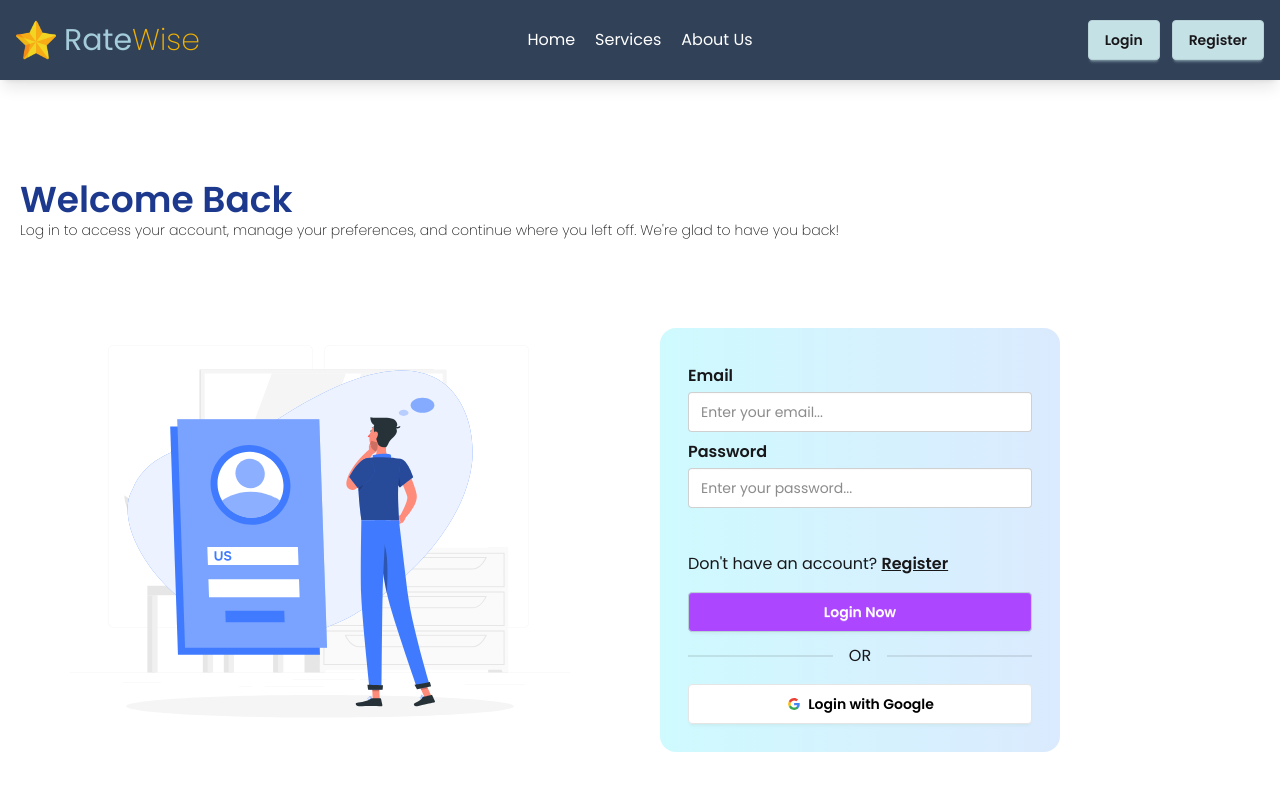
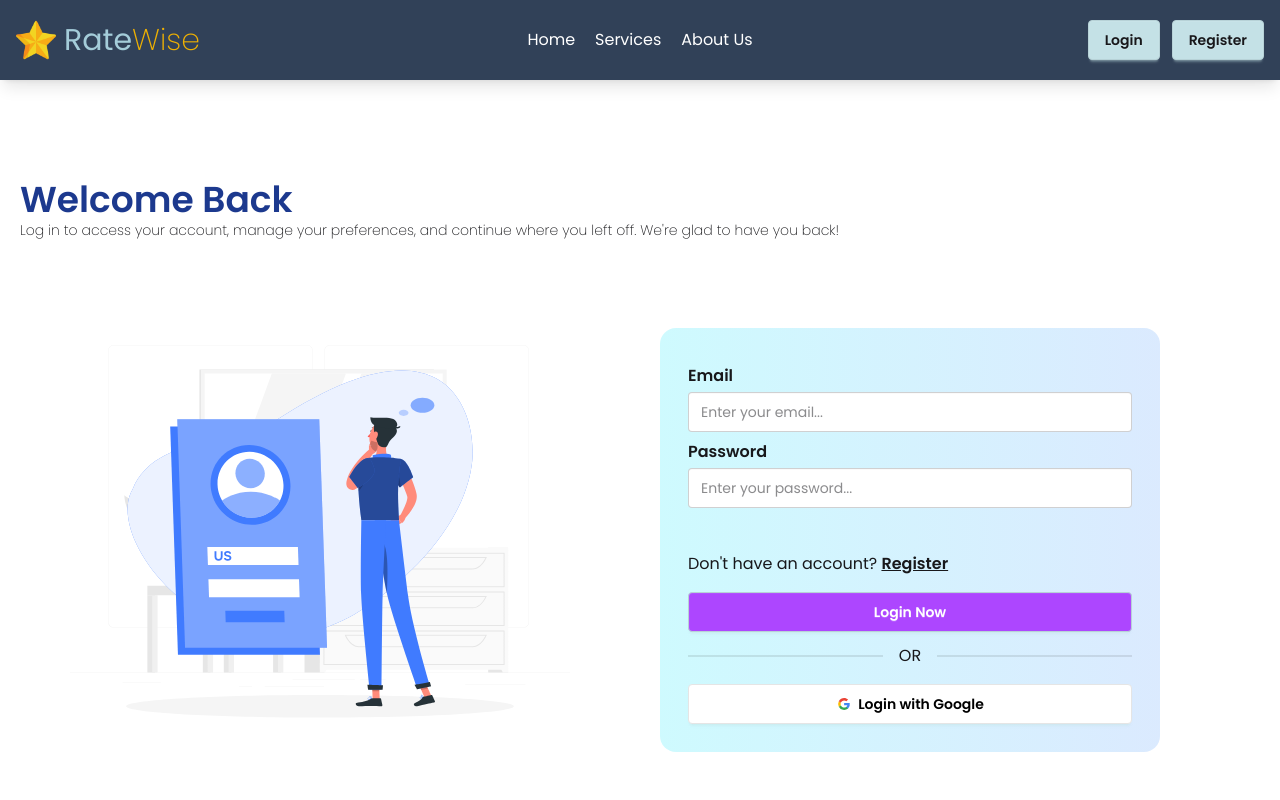
Before and after one commit to Rafi-Shariar/RateWise-Client-Side, a React (Vite) app: page /login in a window 1280 px wide. Shown: the top 800 px of the page. Built offline with nearby package versions, Linux system fonts and the light colour scheme; no server answers.

Commit message:
fixed login form style

```diff
--- a/src/Components/Forms/LoginForm.jsx
+++ b/src/Components/Forms/LoginForm.jsx
@@ -80,7 +80,7 @@ const LoginForm = () => {
       });
   };
   return (
-    <motion.div className="lg:w-2/3 bg-linear-to-r from-cyan-100 to-blue-100 p-7 rounded-2xl"
+    <motion.div className="max-w-[500px] bg-linear-to-r from-cyan-100 to-blue-100 p-7 rounded-2xl"
     initial={{ y: 150, opacity: 0 }}
       animate={{ y: 0, opacity: 1 }}
       transition={{ type: "spring", stiffness: 50, damping: 15 }}>
```
